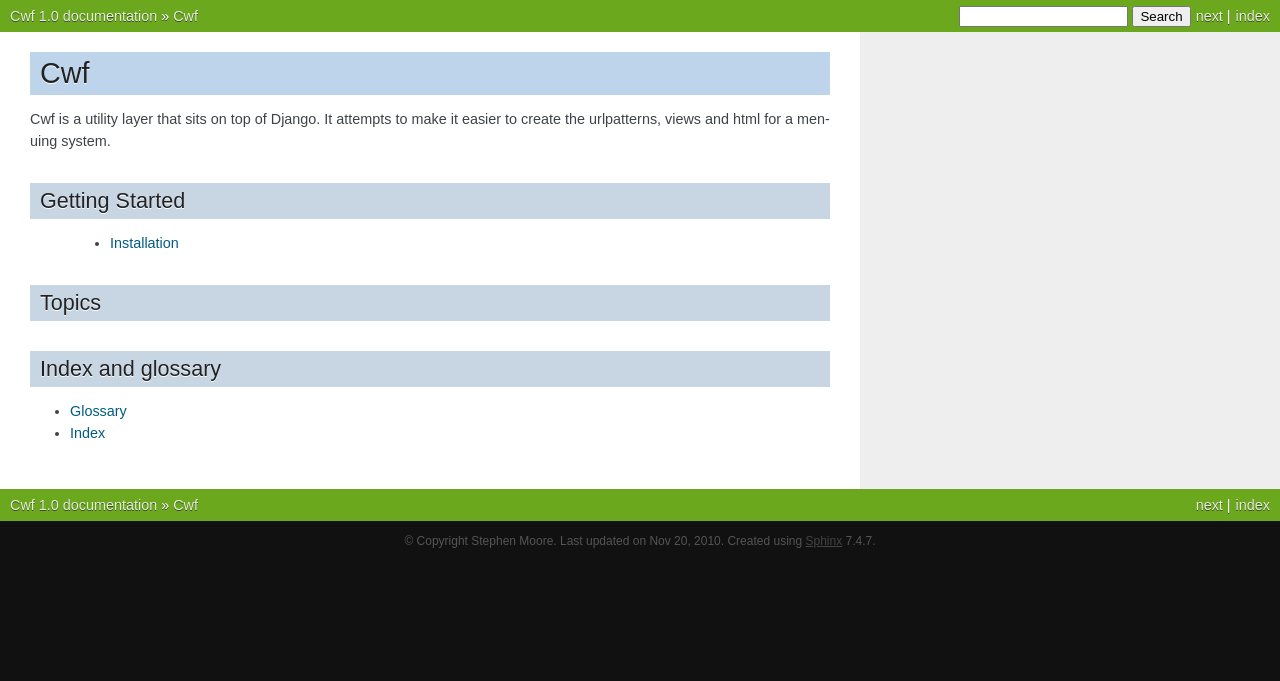
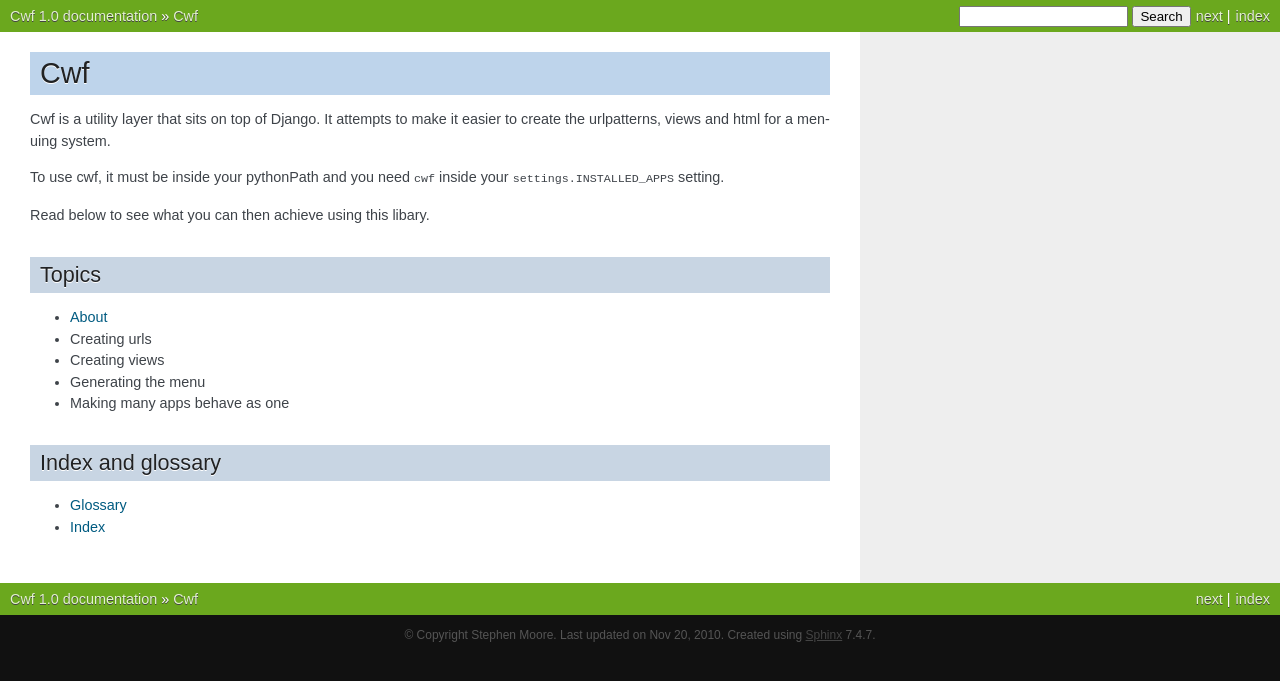
Before and after one commit to delfick/cwf, a Sphinx documentation site: the page built from sphinx/index.txt, in a window 1280 px wide. Shown: the top 681 px of the page. Built offline with Sphinx 7.4.7, drawn with Linux system fonts in a browser that asks for light colours.

Commit message:
added an about page

```diff
--- a/sphinx/index.txt
+++ b/sphinx/index.txt
@@ -14,13 +13,18 @@ Cwf
 
 Cwf is a utility layer that sits on top of Django. It attempts to make it easier to create the urlpatterns, views and html for a menuing system.
 
-Getting Started
-===============
+To use cwf, it must be inside your pythonPath and you need ``cwf`` inside your ``settings.INSTALLED_APPS`` setting.
 
-    * :doc:`Installation <intro/install>`
+Read below to see what you can then achieve using this libary.
 
 Topics
 ===============
+
+* :doc:`About <topics/about>`
+* Creating urls
+* Creating views
+* Generating the menu
+* Making many apps behave as one
 
 Index and glossary
 ============================
--- a/sphinx/intro/install.txt
+++ /dev/null
@@ -1,6 +0,0 @@
-.. _install:
-
-Installation
-============
-
-blah
--- a/sphinx/topics/index.txt
+++ b/sphinx/topics/index.txt
@@ -10,3 +10,5 @@ Table of Contents
 
 .. toctree::
    :maxdepth: 1
+
+   about
```
Also changed, not shown: other parts of sphinx/index.txt (+0 -1 lines), sphinx/intro/index.txt (deleted, +0 -7 lines), sphinx/topics/about.txt (added, +18 -0 lines).
